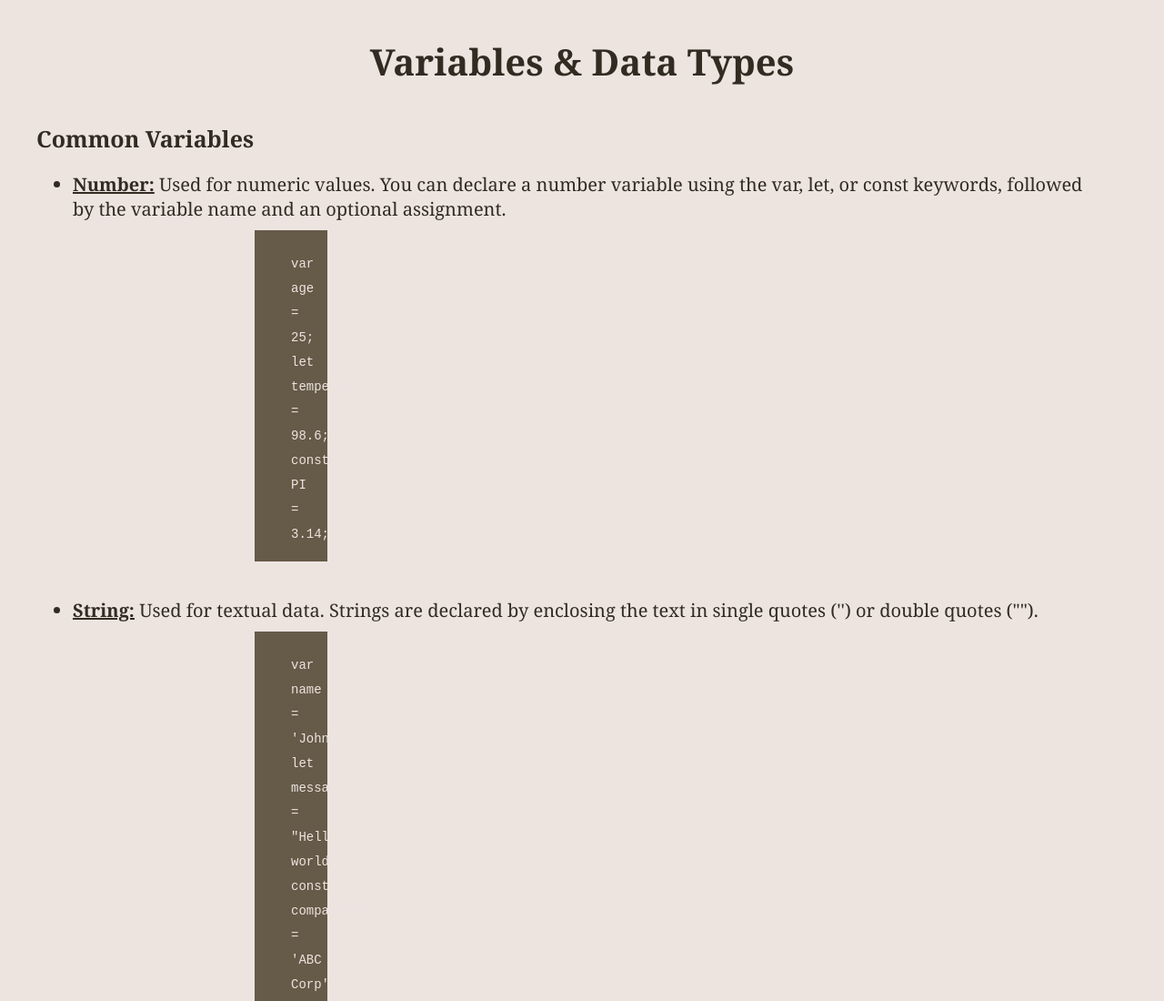
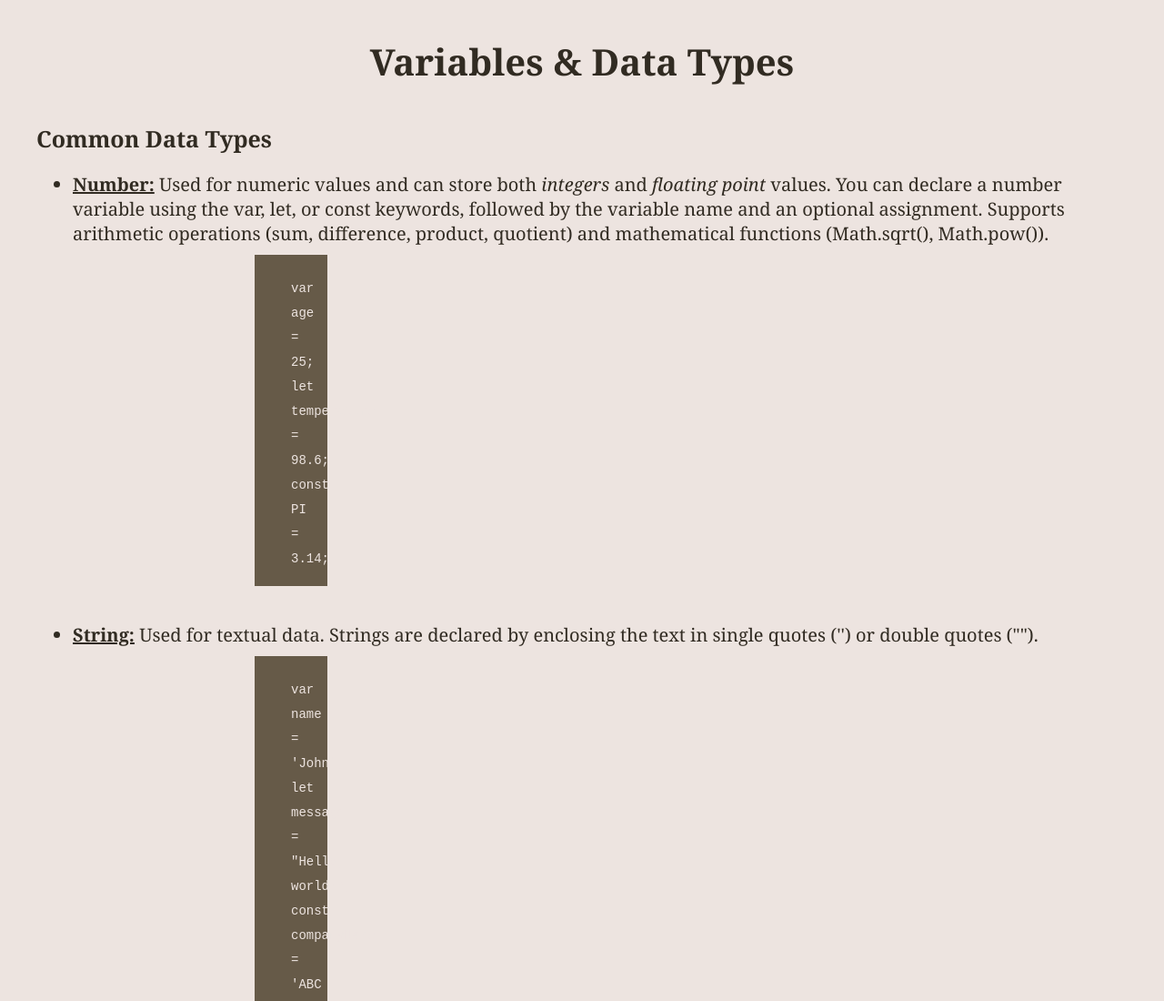
Before and after one commit to xoMishka/JavaScript-Practice, a plain HTML site: page Variables and Data Types/index.html in a window 1280 px wide. Shown: the top 1100 px of the page at 91% size. Drawn offline with Linux system fonts and the light colour scheme.

Commit message:
Stopped at boolean

```diff
--- a/Variables and Data Types/index.html
+++ b/Variables and Data Types/index.html
@@ -10,10 +10,10 @@
 <body>
     <header>Variables & Data Types</header>
     <div class="container">
-        <h1>Common Variables</h1>
+        <h1>Common Data Types</h1>
 
         <ul class="variable-list">
-            <li><b><u>Number:</b></u> Used for numeric values. You can declare a number variable using the var, let, or const keywords, followed by the variable name and an optional assignment.
+            <li><b><u>Number:</b></u> Used for numeric values and can store both <i>integers</i> and <i>floating point</i> values. You can declare a number variable using the var, let, or const keywords, followed by the variable name and an optional assignment. Supports arithmetic operations (sum, difference, product, quotient) and mathematical functions (Math.sqrt(), Math.pow()).
                 <br>
                 <div class="code-container">
                     <code>
```
